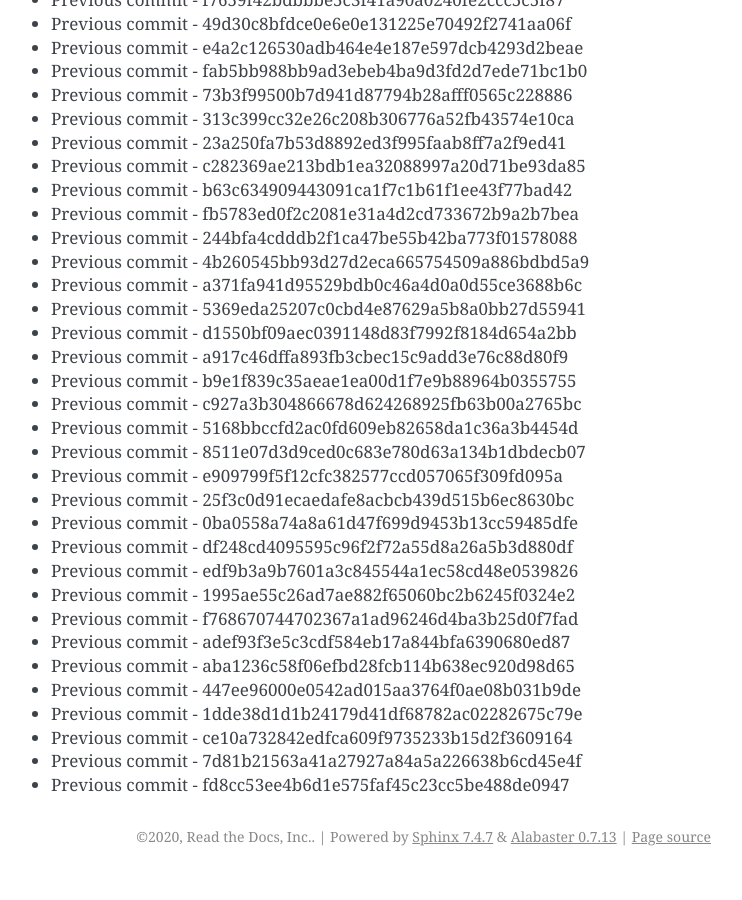
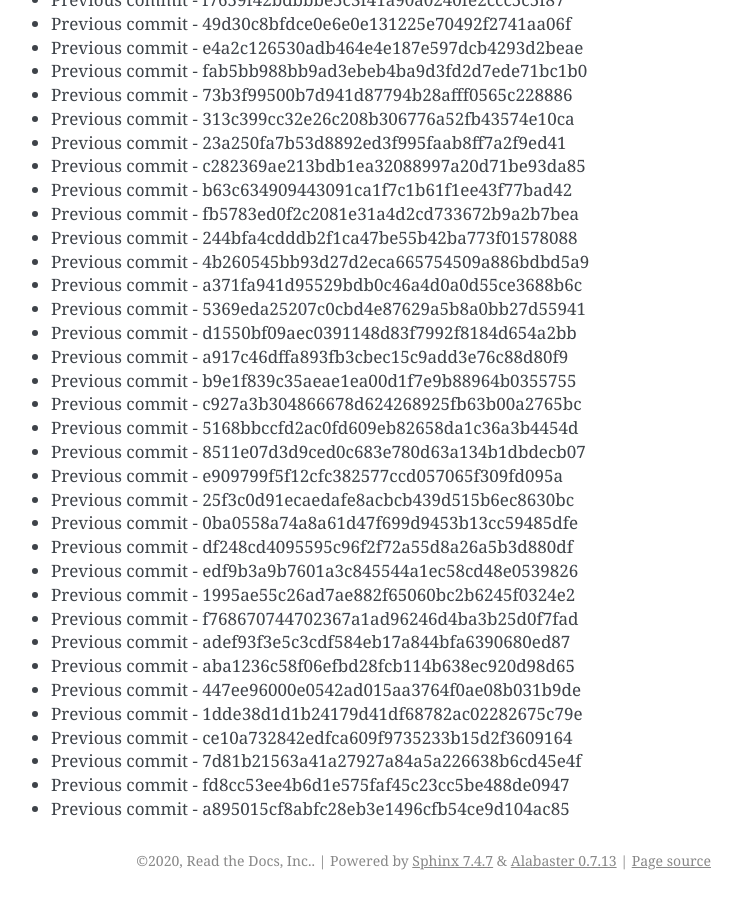
Before and after one commit to readthedocs/rtd-git-stresstest, a Sphinx documentation site: the page built from docs/updates.rst, in a window 1280 px wide and 900 px high, scrolled down 17599 px. Shown: the whole window, without its empty margins (399-1141 px from the left). Built offline with Sphinx 7.4.7, drawn with Linux system fonts in a browser that asks for light colours; before the commit the page ends 18475 px from its top, so only the background shows below that.

Commit message:
Generating commit from previous: a895015cf8abfc28eb3e1496cfb54ce9d104ac85

```diff
--- a/docs/updates.rst
+++ b/docs/updates.rst
@@ -771,3 +771,4 @@ It can be tested for any performance characteristics.
 * Previous commit - ce10a732842edfca609f9735233b15d2f3609164
 * Previous commit - 7d81b21563a41a27927a84a5a226638b6cd45e4f
 * Previous commit - fd8cc53ee4b6d1e575faf45c23cc5be488de0947
+* Previous commit - a895015cf8abfc28eb3e1496cfb54ce9d104ac85
```
